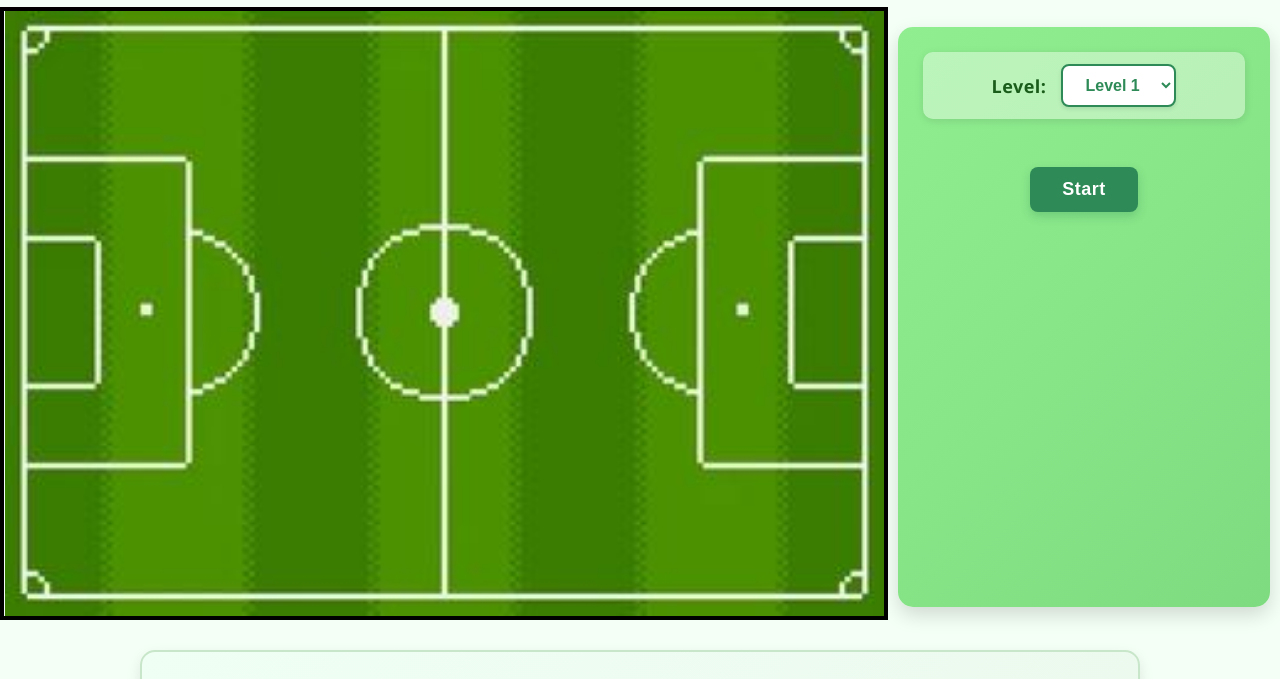
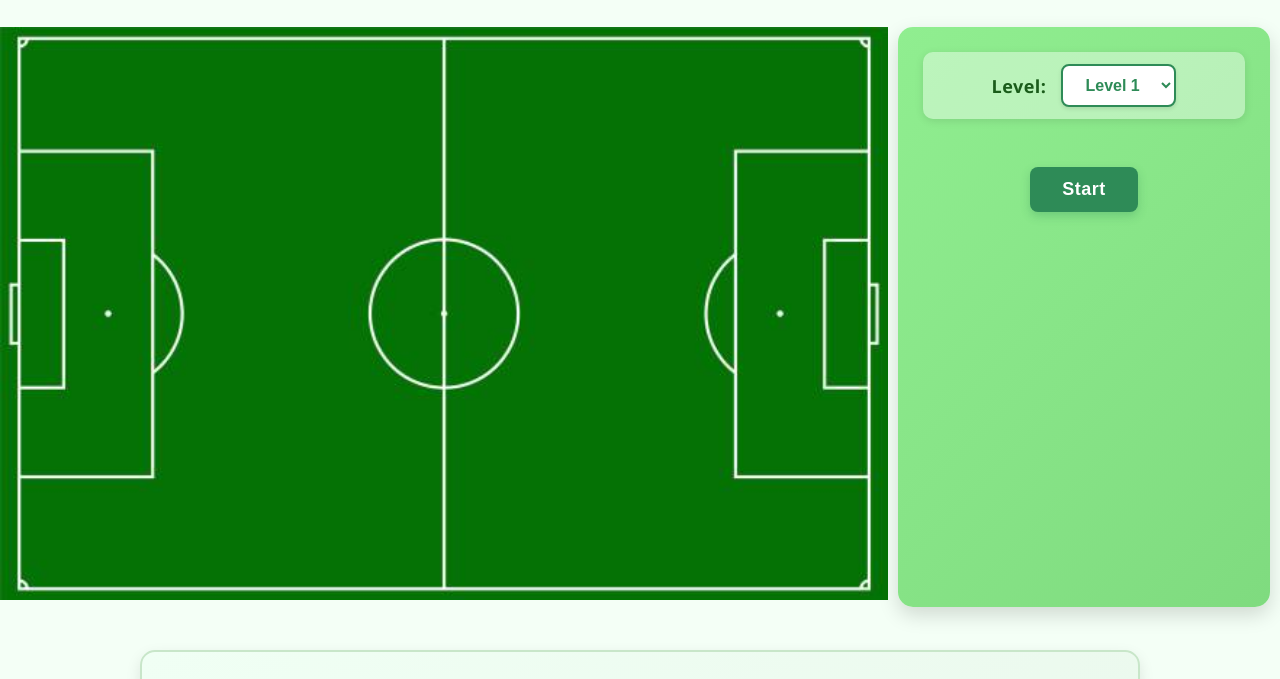
Before and after one commit to Code4Community/CodeStrikers, a plain HTML site: page index.html in a window 1280 px wide. Shown: the part 77-756 px from the top of the page. Drawn offline with Linux system fonts and the light colour scheme.

Commit message:
Modified field picture

```diff
--- a/styles.css
+++ b/styles.css
@@ -19,8 +19,8 @@ body {
 #canvas1 {
   width: 888px;
   height: 613px;
-  border: 4px solid black;
-  background: url("assets/soccer_field.png") no-repeat center center;
+  border: 0x solid black;
+  background: url("assets/soccer_field.jpg") no-repeat center center;
   background-size: contain;
 }
 
```
Also changed, not shown: assets/soccer_field.jpg (added).
